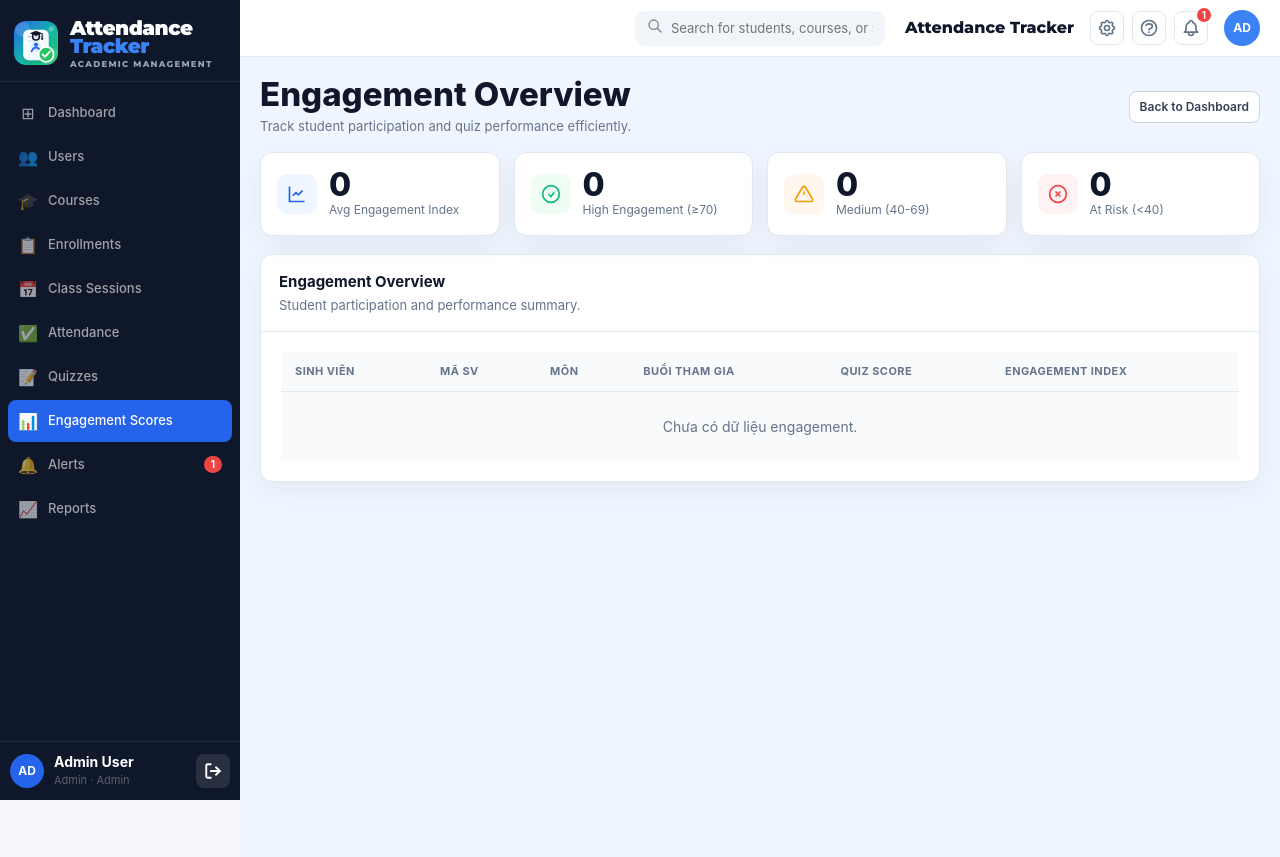
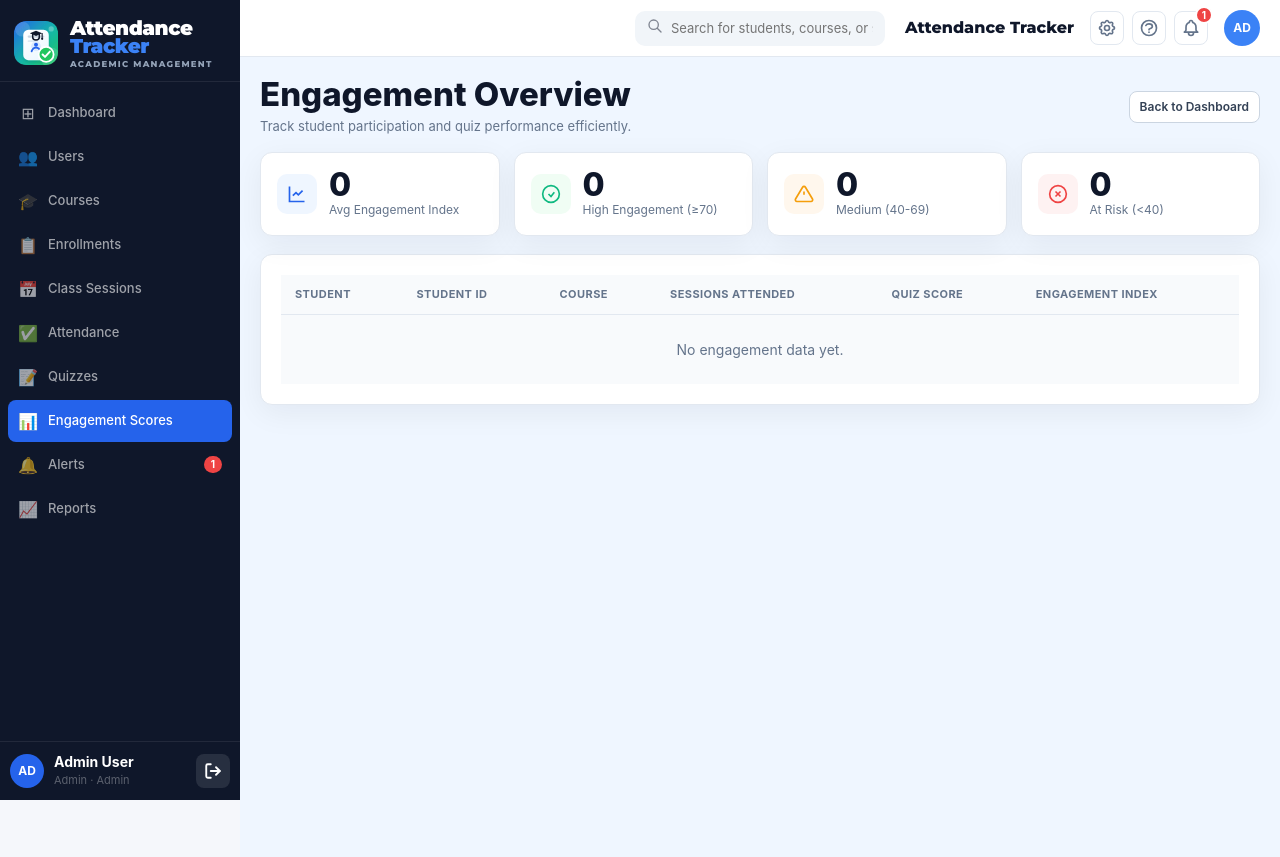
Before and after one commit to hca005/student_check_attendance_system-, a PHP site: the page made by views/teacher/engagement_overview.php in a window 1280 px wide. Run offline with PHP 8.4, Linux system fonts and the light colour scheme; the template is opened without the code that fills it, so the values that code supplies are empty; some libraries are stand-ins or nearby versions.

Commit message:
Update Engagement Overview page to English, remove duplicate card header

```diff
--- a/views/teacher/engagement_overview.php
+++ b/views/teacher/engagement_overview.php
@@ -62,28 +62,22 @@ function engagement_badge_class(float $idx): string
 </div>
 
 <div class="card">
-  <div class="card-header">
-    <div>
-      <div class="card-title">Engagement Overview</div>
-      <div class="text-muted" style="font-size:13px;">Student participation and performance summary.</div>
-    </div>
-  </div>
   <div class="card-body">
     <div class="table-wrap">
       <table class="table table-hover table-striped mb-0">
         <thead>
           <tr>
-            <th>Sinh viên</th>
-            <th>Mã SV</th>
-            <th>Môn</th>
-            <th>Buổi tham gia</th>
+            <th>Student</th>
+            <th>Student ID</th>
+            <th>Course</th>
+            <th>Sessions Attended</th>
             <th>Quiz Score</th>
             <th>Engagement Index</th>
           </tr>
         </thead>
         <tbody>
         <?php if (empty($scores)): ?>
-        <tr><td colspan="6" class="text-center text-muted py-4">Chưa có dữ liệu engagement.</td></tr>
+        <tr><td colspan="6" class="text-center text-muted py-4">No engagement data yet.</td></tr>
         <?php else: ?>
         <?php foreach ($scores as $s):
             $idx = (float)$s['engagement_index'];
```
